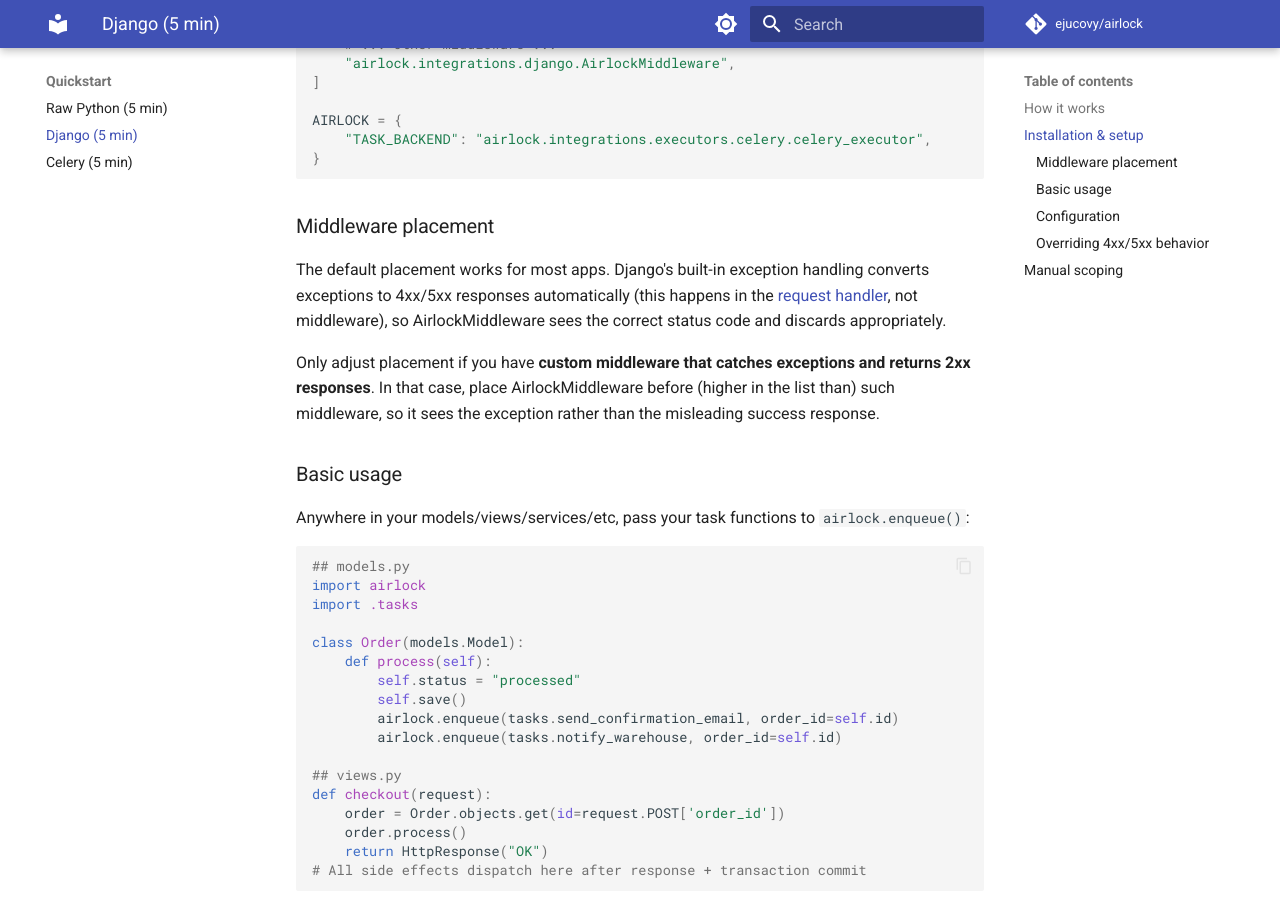
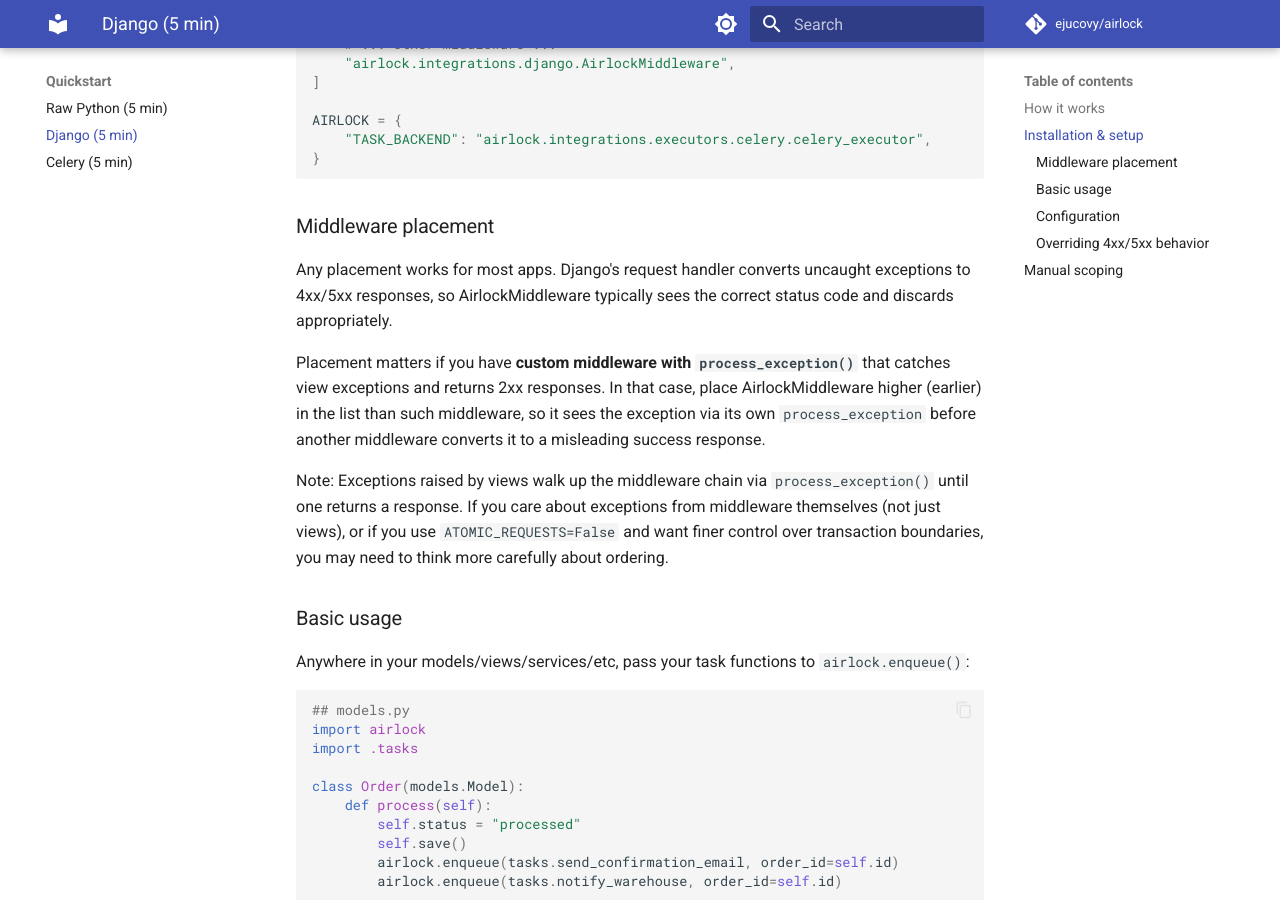
Before and after one commit to ejucovy/airlock, an MkDocs documentation site: the page built from docs/quickstart/django.md, in a window 1280 px wide and 900 px high, scrolled down 855 px. Built offline with MkDocs 1.6.1 and Material for MkDocs 9.7.7, drawn with Linux system fonts in a browser that asks for light colours; comment, search, counter and statistics services are not loaded.

Commit message:
Fix template method placement and clarify middleware docs
- Move template method from dispatch_intent() to schedule_dispatch()
  so users can customize the on_commit behavior (timing, robust, using)
- Clarify middleware placement docs: "any placement works for most apps"
  instead of ambiguous "default placement"
- Add nuance about process_exception() and ATOMIC_REQUESTS considerations

```diff
--- a/docs/quickstart/django.md
+++ b/docs/quickstart/django.md
@@ -37,9 +37,11 @@ AIRLOCK = {
 
 ### Middleware placement
 
-The default placement works for most apps. Django's built-in exception handling converts exceptions to 4xx/5xx responses automatically (this happens in the [request handler](https://docs.djangoproject.com/en/5.0/topics/http/middleware/#exception-handling), not middleware), so AirlockMiddleware sees the correct status code and discards appropriately.
+Any placement works for most apps. Django's request handler converts uncaught exceptions to 4xx/5xx responses, so AirlockMiddleware typically sees the correct status code and discards appropriately.
 
-Only adjust placement if you have **custom middleware that catches exceptions and returns 2xx responses**. In that case, place AirlockMiddleware before (higher in the list than) such middleware, so it sees the exception rather than the misleading success response.
+Placement matters if you have **custom middleware with `process_exception()`** that catches view exceptions and returns 2xx responses. In that case, place AirlockMiddleware higher (earlier) in the list than such middleware, so it sees the exception via its own `process_exception` before another middleware converts it to a misleading success response.
+
+Note: Exceptions raised by views walk up the middleware chain via `process_exception()` until one returns a response. If you care about exceptions from middleware themselves (not just views), or if you use `ATOMIC_REQUESTS=False` and want finer control over transaction boundaries, you may need to think more carefully about ordering.
 
 ### Basic usage
 
```
Also changed, not shown: 1 other file.
